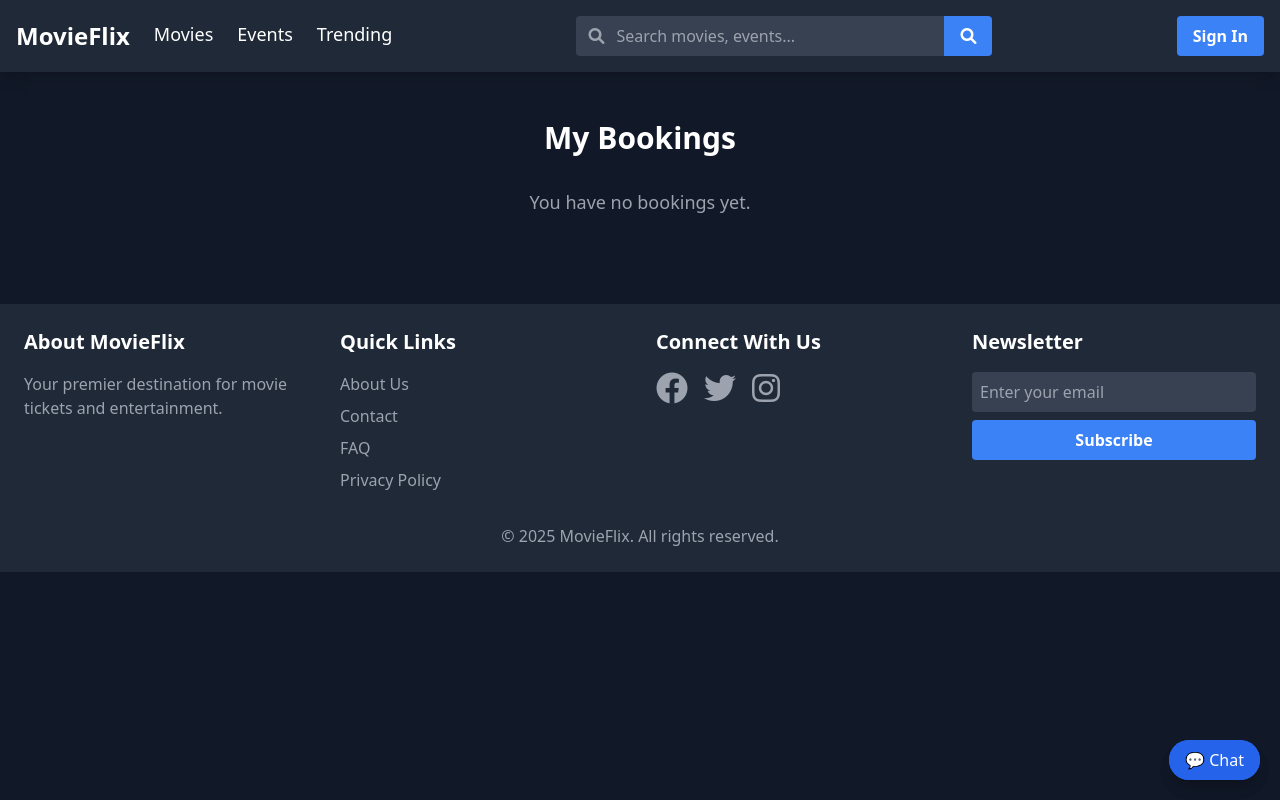
After one commit to aakarsh-roy/movieflix, a Flask app: template templates/my-bookings.html in a window 1280 px wide. The commit adds this page. Run offline with Flask 3, Linux system fonts and the light colour scheme; the template is opened without the code that fills it, so the values that code supplies are empty; some libraries are stand-ins or nearby versions.

Commit message:
added my-bookings

```diff
--- a/app.py
+++ b/app.py
@@ -22,7 +22,6 @@ def create_app():
     app.register_blueprint(user, url_prefix='/')
     app.register_blueprint(general, url_prefix='/')
     app.register_blueprint(chatbot)
-
     return app
 
 app = create_app()
--- a/routes/movie.py
+++ b/routes/movie.py
@@ -42,7 +42,7 @@ def book_ticket(movie_id):
             seats = request.form.getlist("seats[]")[0].split(',')  # Split comma-separated seats
             seats = [seat.strip() for seat in seats]  # Clean up whitespace
             showtime = request.form["showtime"]
-            total_price = len(seats) * movie("price", 200)
+            total_price = len(seats) * movie.get("price", 200)
 
             booking_data = {
                 "user_id": ObjectId(session['user_id']),
--- a/templates/base.html
+++ b/templates/base.html
@@ -111,7 +111,7 @@
         <div id="chat-messages" class="p-4 h-64 overflow-y-auto text-sm"></div>
         <div class="p-4 border-t border-gray-700 flex">
             <input id="chat-input" type="text" class="flex-1 p-2 bg-gray-700 text-white rounded-l focus:outline-none" placeholder="Ask something...">
-            <button id="send-message" class="bg-blue-600 px-4 py-2 rounded-r hover:bg-blue-700">▶</button>
+            <button id="send-message" class="bg-blue-600 px-4 py-2 rounded-r hover:bg-blue-700">SEND</button>
         </div>
     </div>
 </div>
--- /dev/null
+++ b/templates/my-bookings.html
@@ -0,0 +1,43 @@
+{% extends "base.html" %}
+{% block content %}
+<div class="max-w-6xl mx-auto p-6">
+  <h1 class="text-3xl font-bold text-center mb-8">My Bookings</h1>
+  {% if bookings and bookings|length > 0 %}
+    <div class="grid grid-cols-1 md:grid-cols-2 lg:grid-cols-3 gap-6">
+      {% for booking in bookings %}
+      <div class="bg-gray-800 p-6 rounded-lg shadow-lg">
+        <div class="mb-4">
+          <h2 class="text-2xl font-bold text-white">{{ booking.title }}</h2>
+          <p class="text-gray-400 text-sm">Type: {{ booking.type | capitalize }}</p>
+        </div>
+        <div class="mb-4">
+          <p class="text-gray-300"><span class="font-semibold">Showtime:</span> {{ booking.showtime }}</p>
+          <p class="text-gray-300"><span class="font-semibold">Booked on:</span> {{ booking.booking_date.strftime('%B %d, %Y') }}</p>
+        </div>
+        <div class="mb-4">
+          <p class="text-gray-300"><span class="font-semibold">Status:</span>
+            {% if booking.status == 'confirmed' %}
+              <span class="text-green-400">Confirmed</span>
+            {% elif booking.status == 'cancelled' %}
+              <span class="text-red-400">Cancelled</span>
+            {% else %}
+              <span class="text-yellow-400">{{ booking.status }}</span>
+            {% endif %}
+          </p>
+        </div>
+        {% if booking.status != 'cancelled' %}
+        <div>
+          <a href="{{ url_for('booking.cancel_booking', booking_id=booking._id) }}"
+             class="block text-center bg-red-500 hover:bg-red-700 text-white font-bold py-2 px-4 rounded">
+            Cancel Booking
+          </a>
+        </div>
+        {% endif %}
+      </div>
+      {% endfor %}
+    </div>
+  {% else %}
+    <p class="text-center text-gray-400 text-lg">You have no bookings yet.</p>
+  {% endif %}
+</div>
+{% endblock %}
--- a/utils.py
+++ b/utils.py
@@ -35,7 +35,7 @@ def generate_booking_pdf(booking_data):
         pdf.cell(190, 8, f" Booking ID: {booking_data['_id']}", 0, 1)
         pdf.cell(190, 8, f" Movie: {booking_data['title']}", 0, 1)
         pdf.cell(190, 8, f" Showtime: {booking_data['showtime']}", 0, 1)
-        pdf.cell(190, 8, f" Seats: {', '.join(booking_data['seats'])}", 0, 1)
+        pdf.cell(190, 8, f" Seat No.: {', '.join(booking_data['seats'])}", 0, 1)
         pdf.cell(190, 8, f" Payment Status: Confirmed", 0, 1)
         pdf.ln(5)
 
```
Also changed, not shown: routes/booking.py (+8 -5 lines), 3 other files.
